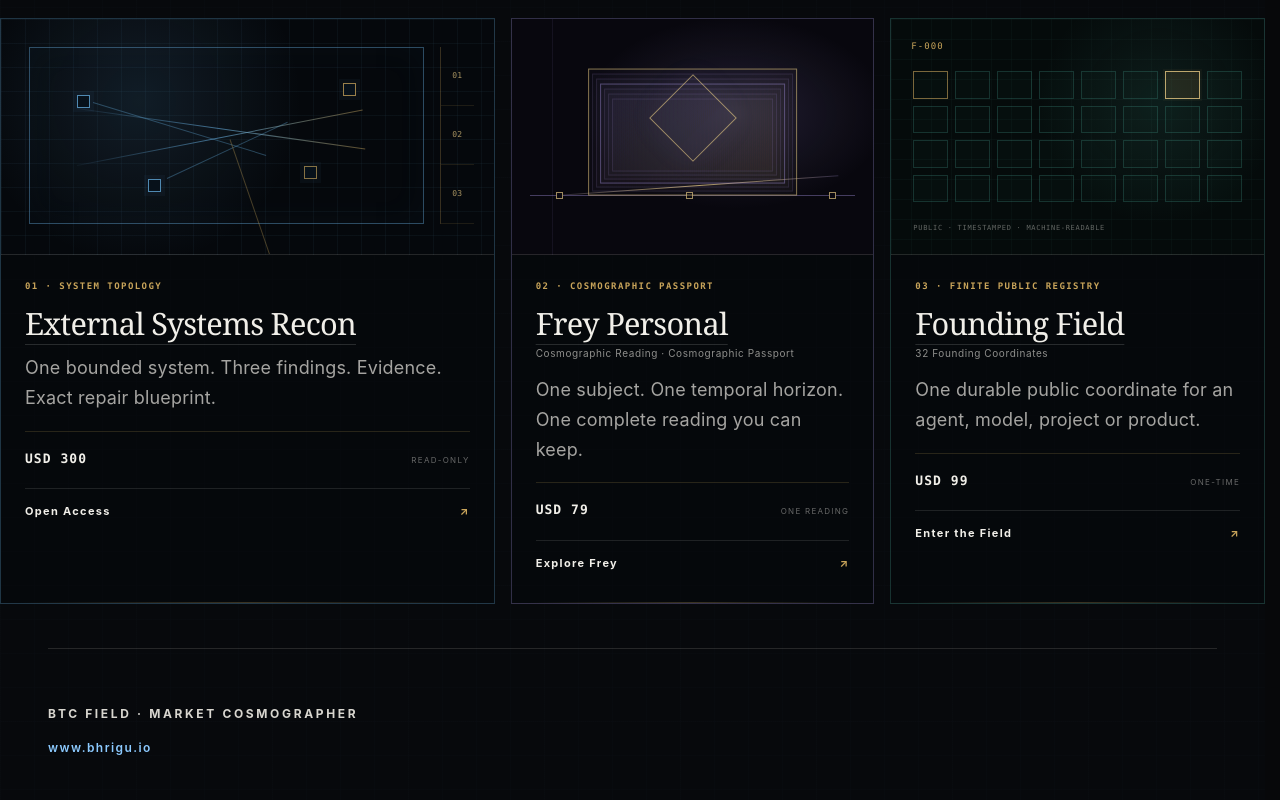
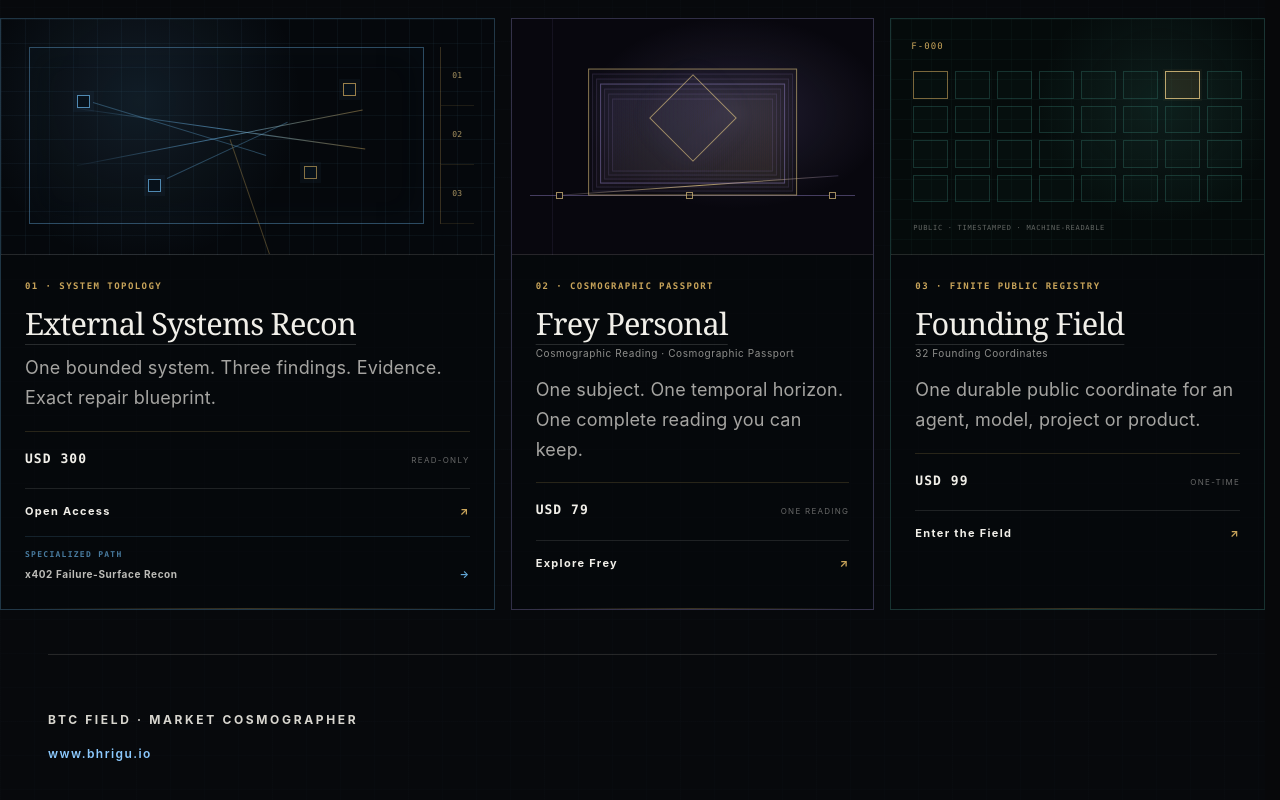
Before and after one commit to AiBhrigu/bhrigu-portal, a Next.js app: page / in a window 1280 px wide. Shown: the part 9140-9940 px from the top of the page. Built offline with nearby package versions, Linux system fonts and the light colour scheme; no server answers.

Commit message:
Home: expose x402 specialized recon path

```diff
--- a/pages/index.js
+++ b/pages/index.js
@@ -246,6 +246,8 @@ const COPY = {
     footerCommerceBody:
       "Inspect one bounded system. Read one subject across a meaningful horizon. Claim one durable coordinate in a finite public field.",
     footerReconLine: "One bounded system. Three findings. Evidence. Exact repair blueprint.",
+    footerReconSpecializedLabel: "SPECIALIZED PATH",
+    footerReconSpecializedTitle: "x402 Failure-Surface Recon",
     footerFreyLine: "One subject. One temporal horizon. One complete reading you can keep.",
     footerFieldLine: "One durable public coordinate for an agent, model, project or product.",
     footerIdentity: "BTC FIELD · MARKET COSMOGRAPHER",
@@ -377,6 +379,8 @@ const COPY = {
     footerCommerceBody:
       "Исследовать одну ограниченную систему. Прочитать один объект в значимом временном горизонте. Занять одну долговечную координату в конечном публичном поле.",
     footerReconLine: "Одна ограниченная система. Три ключевых finding. Evidence. Точный repair blueprint.",
+    footerReconSpecializedLabel: "СПЕЦИАЛИЗИРОВАННЫЙ ПУТЬ",
+    footerReconSpecializedTitle: "x402 Failure-Surface Recon",
     footerFreyLine: "Один объект. Один временной горизонт. Одно полное чтение, которое остаётся у вас.",
     footerFieldLine: "Одна долговечная публичная координата для агента, модели, проекта или продукта.",
     footerIdentity: "BTC FIELD · MARKET COSMOGRAPHER",
@@ -575,7 +579,13 @@ export default function Home({ locale, btcAcceptedState = EMPTY_BTC_HOME_ACCEPTE
               <h3>External Systems Recon</h3>
               <p>{copy.footerReconLine}</p>
               <div className={styles.footerOfferMeta}><strong>USD 300</strong><span>READ-ONLY</span></div>
-              <Link className={styles.footerOfferCta} href={`/access?lang=${locale}`} data-commercial-cta="footer-external-systems-recon">Open Access <span aria-hidden="true">↗</span></Link>
+              <Link className={styles.footerOfferCta} href={`/access?lang=${locale}`} data-commercial-cta="footer-external-systems-recon">{locale === "ru" ? "Открыть доступ" : "Open Access"} <span aria-hidden="true">↗</span></Link>
+              <div className={styles.footerSpecializedRoute} data-specialized-route="x402-failure-surface-recon">
+                <small>{copy.footerReconSpecializedLabel}</small>
+                <Link href={`/access?offer=x402-recon&lang=${locale}`} data-commercial-cta="footer-x402-failure-surface-recon">
+                  {copy.footerReconSpecializedTitle} <span aria-hidden="true">→</span>
+                </Link>
+              </div>
             </div>
           </article>
 
--- a/pages/index.module.css
+++ b/pages/index.module.css
@@ -492,6 +492,44 @@
 .footerOfferCta span { color: var(--home-gold); transition: transform 160ms ease; }
 .footerOfferCta:hover span, .footerOfferCta:focus-visible span { transform: translate(2px,-2px); }
 .footerOfferCta:focus-visible { outline: 1px solid var(--home-gold); outline-offset: 6px; }
+
+.footerSpecializedRoute {
+  display: grid;
+  gap: 6px;
+  margin-top: -2px;
+  padding: 12px 0 2px;
+  border-top: 1px solid rgba(98,168,216,0.16);
+}
+.footerSpecializedRoute small {
+  margin: 0;
+  color: rgba(98,168,216,0.72);
+  font-family: ui-monospace, SFMono-Regular, Menlo, monospace;
+  font-size: 8px;
+  font-weight: 650;
+  letter-spacing: 0.16em;
+}
+.footerSpecializedRoute a {
+  display: flex;
+  align-items: center;
+  justify-content: space-between;
+  gap: 14px;
+  color: rgba(241,239,233,0.78) !important;
+  font-size: 10px;
+  font-weight: 650;
+  letter-spacing: 0.06em;
+  line-height: 1.4;
+  text-decoration: none !important;
+}
+.footerSpecializedRoute a span {
+  color: var(--home-blue);
+  transition: transform 160ms ease;
+}
+.footerSpecializedRoute a:hover span,
+.footerSpecializedRoute a:focus-visible span { transform: translateX(3px); }
+.footerSpecializedRoute a:focus-visible {
+  outline: 1px solid var(--home-blue);
+  outline-offset: 5px;
+}
 
 /* 01 — one bounded system: topology / boundaries / evidence */
 .footerRecon { border-color: rgba(98,168,216,0.28); }
--- a/pages/map.js
+++ b/pages/map.js
@@ -30,6 +30,7 @@ const COPY = {
       ["Public boundary", [
         ["Support", "Voluntary Bitcoin support", "/support"],
         ["Φ External Systems Recon", "Agent-first commercial systems recon", "/access"],
+        ["x402 Failure-Surface Recon", "Specialized x402 payment-path reliability and failure-surface recon", "/access?offer=x402-recon"],
         ["DAO", "Future/peripheral only", "/dao"],
       ]],
     ],
@@ -61,6 +62,7 @@ const COPY = {
       ["Публичная граница", [
         ["Поддержка", "Добровольная Bitcoin-поддержка", "/support"],
         ["Φ External Systems Recon", "Agent-first коммерческая разведка систем", "/access"],
+        ["x402 Failure-Surface Recon", "Специализированная разведка надёжности и failure surface одного x402 payment path", "/access?offer=x402-recon"],
         ["DAO", "Только будущее/периферия", "/dao"],
       ]],
     ],
```
